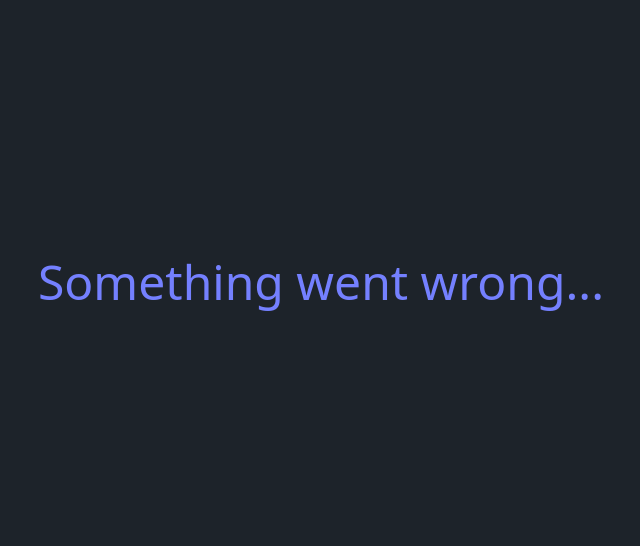
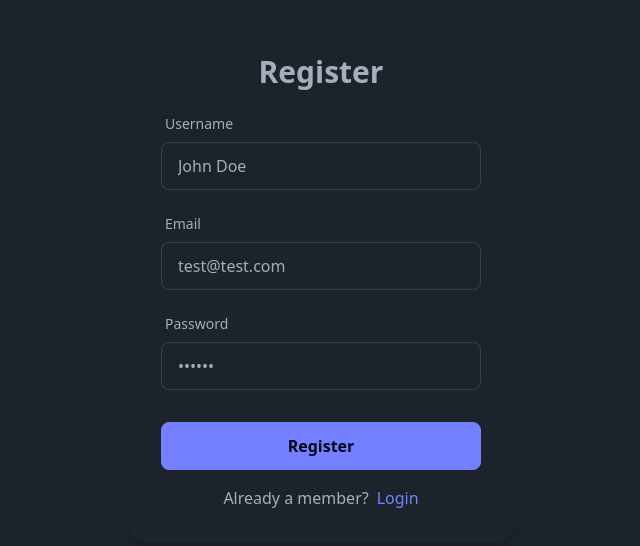
Before and after one commit to AayushThakur1999/EventSchedulingSystem, a React (Vite) app in the folder EventSchedulingSystem-Frontend/: page /register in a window 1280 px wide. Shown: the part 118-664 px from the top of the page, without its empty margins (319-959 px from the left). Built offline with nearby package versions, Linux system fonts and the light colour scheme.

Commit message:
create register page and it's route

```diff
--- a/EventSchedulingSystem-Frontend/src/App.tsx
+++ b/EventSchedulingSystem-Frontend/src/App.tsx
@@ -1,5 +1,5 @@
 import { createBrowserRouter, RouterProvider } from "react-router-dom";
-import { Login } from "./Pages";
+import { Login, Register } from "./Pages";
 import { Error } from "./Pages";
 
 const router = createBrowserRouter([
@@ -8,6 +8,11 @@
     element: <Login />,
     errorElement: <Error />,
   },
+  {
+    path: "register",
+    element: <Register />,
+    errorElement: <Error />,
+  },
 ]);
 
 const App = () => {
--- /dev/null
+++ b/EventSchedulingSystem-Frontend/src/Pages/Register.tsx
@@ -0,0 +1,58 @@
+import { Form, Link } from "react-router-dom";
+import { FormInput, SubmitBtn } from "../Components";
+import { useState } from "react";
+
+const Register = () => {
+  const [username, setUsername] = useState("");
+  const [email, setEmail] = useState("");
+  const [password, setPassword] = useState("");
+
+  const handleSubmit = () => {
+    console.log("Username:", username);
+    console.log("Email:", email);
+    console.log("Password:", password);
+  };
+
+  return (
+    <section className="h-screen grid place-items-center">
+      <Form
+        method="POST"
+        className="card w-96 p-8 bg-base-100 shadow-lg flex flex-col gap-y-4"
+        onSubmit={handleSubmit}
+      >
+        <h4 className="text-center text-3xl font-bold">Register</h4>
+        <FormInput
+          type="text"
+          label="username"
+          name="userName"
+          defaultValue="John Doe"
+          handleInputChange={setUsername}
+        />
+        <FormInput
+          type="email"
+          label="email"
+          name="userEmail"
+          defaultValue="test@test.com"
+          handleInputChange={setEmail}
+        />
+        <FormInput
+          type="password"
+          label="password"
+          name="userPassword"
+          defaultValue="secret"
+          handleInputChange={setPassword}
+        />
+        <div className="mt-4">
+          <SubmitBtn text="register" />
+        </div>
+        <p className="text-center">
+          Already a member?
+          <Link to="/login" className="ml-2 link link-hover link-primary">
+            Login
+          </Link>
+        </p>
+      </Form>
+    </section>
+  );
+};
+export default Register;
--- a/EventSchedulingSystem-Frontend/src/Pages/index.ts
+++ b/EventSchedulingSystem-Frontend/src/Pages/index.ts
@@ -1,2 +1,3 @@
 export { default as Login } from "./Login";
 export { default as Error } from "./Error";
+export { default as Register } from "./Register";
```
